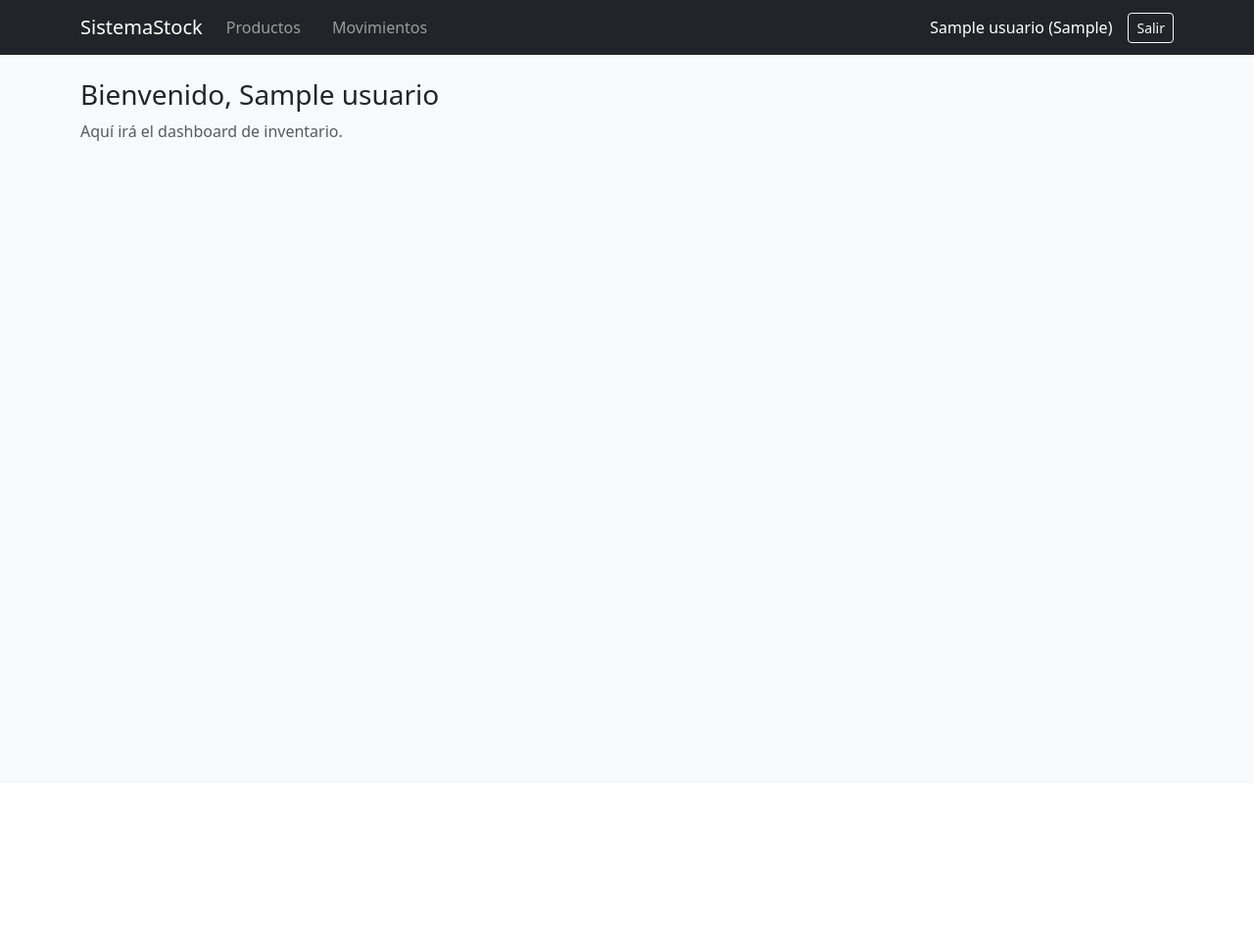
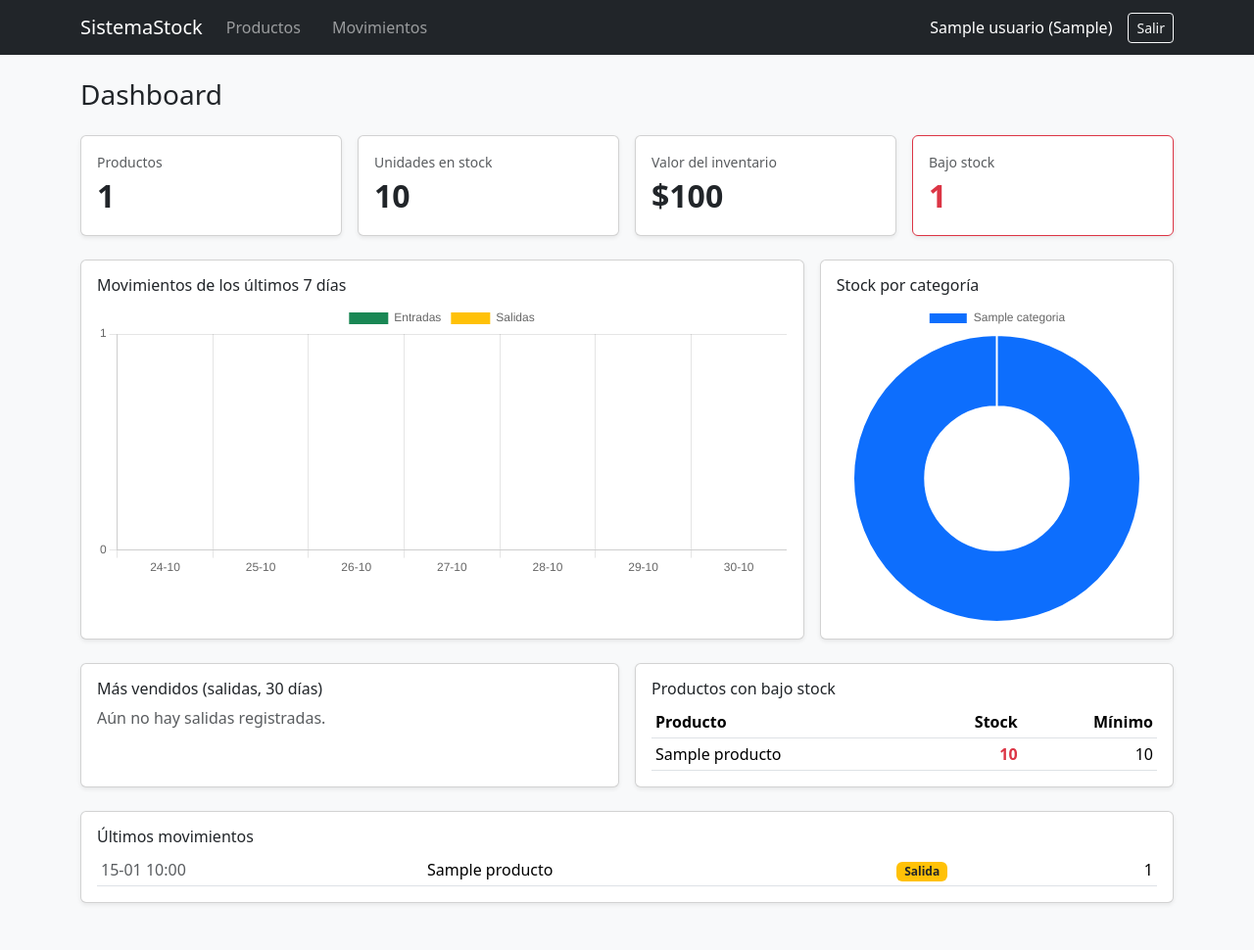
Before and after one commit to fukkasthu/sistemastock, a Flask app: page / in a window 1280 px wide. Shown: the whole page at 98% size. Before the commit the page ends 144 px from the top, so only its background shows below. Run offline with Flask 3, Linux system fonts and the light colour scheme; a user stored in the database is signed in; tables that the repository leaves empty hold one stand-in row (values such as "Sample post").

Commit message:
Dashboard con KPIs y gráficos

```diff
--- a/app/main.py
+++ b/app/main.py
@@ -1,10 +1,89 @@
+from datetime import datetime, timedelta
 from flask import Blueprint, render_template
 from flask_login import login_required
+from sqlalchemy import func
+from app import db
+from app.models import Producto, Categoria, Movimiento
 
 bp = Blueprint("main", __name__)
+
+
+def _clp(valor):
+    return "$" + f"{valor:,.0f}".replace(",", ".")
 
 
 @bp.route("/")
 @login_required
 def index():
-    return render_template("index.html")
+    # ---- KPIs ----
+    total_productos = db.session.query(func.count(Producto.id)).scalar() or 0
+    unidades = db.session.query(func.coalesce(func.sum(Producto.stock_actual), 0)).scalar()
+    valor = db.session.query(
+        func.coalesce(func.sum(Producto.stock_actual * Producto.precio), 0)
+    ).scalar()
+    bajo_stock = (
+        Producto.query.filter(Producto.stock_actual <= Producto.stock_minimo)
+        .order_by(Producto.stock_actual)
+        .all()
+    )
+
+    # ---- Movimientos de los últimos 7 días ----
+    hoy = datetime.utcnow().date()
+    dias = [hoy - timedelta(days=i) for i in range(6, -1, -1)]
+    desde = datetime.combine(dias[0], datetime.min.time())
+    filas = (
+        db.session.query(func.date(Movimiento.fecha), Movimiento.tipo, func.sum(Movimiento.cantidad))
+        .filter(Movimiento.fecha >= desde)
+        .group_by(func.date(Movimiento.fecha), Movimiento.tipo)
+        .all()
+    )
+    totales = {(str(f), t): int(c) for f, t, c in filas}
+    mov_labels = [d.strftime("%d-%m") for d in dias]
+    mov_entradas = [totales.get((str(d), "entrada"), 0) for d in dias]
+    mov_salidas = [totales.get((str(d), "salida"), 0) for d in dias]
+
+    # ---- Stock por categoría ----
+    cats = (
+        db.session.query(
+            func.coalesce(Categoria.nombre, "Sin categoría"),
+            func.coalesce(func.sum(Producto.stock_actual), 0),
+        )
+        .select_from(Producto)
+        .outerjoin(Categoria, Producto.categoria_id == Categoria.id)
+        .group_by(Categoria.nombre)
+        .all()
+    )
+    cat_labels = [c[0] for c in cats]
+    cat_values = [int(c[1]) for c in cats]
+
+    # ---- Top 5 productos con más salidas (30 días) ----
+    hace30 = datetime.utcnow() - timedelta(days=30)
+    top = (
+        db.session.query(Producto.nombre, func.sum(Movimiento.cantidad))
+        .join(Movimiento, Movimiento.producto_id == Producto.id)
+        .filter(Movimiento.tipo == "salida", Movimiento.fecha >= hace30)
+        .group_by(Producto.id, Producto.nombre)
+        .order_by(func.sum(Movimiento.cantidad).desc())
+        .limit(5)
+        .all()
+    )
+    top_labels = [t[0] for t in top]
+    top_values = [int(t[1]) for t in top]
+
+    ultimos = Movimiento.query.order_by(Movimiento.fecha.desc()).limit(5).all()
+
+    return render_template(
+        "index.html",
+        total_productos=total_productos,
+        unidades=int(unidades),
+        valor=_clp(valor),
+        bajo_stock=bajo_stock,
+        mov_labels=mov_labels,
+        mov_entradas=mov_entradas,
+        mov_salidas=mov_salidas,
+        cat_labels=cat_labels,
+        cat_values=cat_values,
+        top_labels=top_labels,
+        top_values=top_values,
+        ultimos=ultimos,
+    )
--- a/app/templates/index.html
+++ b/app/templates/index.html
@@ -1,5 +1,165 @@
 {% extends "base.html" %}
+{% block title %}Dashboard - SistemaStock{% endblock %}
 {% block content %}
-<h1 class="h3">Bienvenido, {{ current_user.nombre }}</h1>
-<p class="text-muted">Aquí irá el dashboard de inventario.</p>
+<h1 class="h3 mb-4">Dashboard</h1>
+
+<div class="row g-3 mb-4">
+    <div class="col-6 col-lg-3">
+        <div class="card shadow-sm h-100">
+            <div class="card-body">
+                <div class="text-muted small">Productos</div>
+                <div class="fs-2 fw-semibold">{{ total_productos }}</div>
+            </div>
+        </div>
+    </div>
+    <div class="col-6 col-lg-3">
+        <div class="card shadow-sm h-100">
+            <div class="card-body">
+                <div class="text-muted small">Unidades en stock</div>
+                <div class="fs-2 fw-semibold">{{ unidades }}</div>
+            </div>
+        </div>
+    </div>
+    <div class="col-6 col-lg-3">
+        <div class="card shadow-sm h-100">
+            <div class="card-body">
+                <div class="text-muted small">Valor del inventario</div>
+                <div class="fs-2 fw-semibold">{{ valor }}</div>
+            </div>
+        </div>
+    </div>
+    <div class="col-6 col-lg-3">
+        <div class="card shadow-sm h-100 {% if bajo_stock %}border-danger{% endif %}">
+            <div class="card-body">
+                <div class="text-muted small">Bajo stock</div>
+                <div class="fs-2 fw-semibold {% if bajo_stock %}text-danger{% endif %}">{{ bajo_stock|length }}</div>
+            </div>
+        </div>
+    </div>
+</div>
+
+<div class="row g-3 mb-4">
+    <div class="col-lg-8">
+        <div class="card shadow-sm h-100">
+            <div class="card-body">
+                <h2 class="h6">Movimientos de los últimos 7 días</h2>
+                <canvas id="chartMov" height="120"></canvas>
+            </div>
+        </div>
+    </div>
+    <div class="col-lg-4">
+        <div class="card shadow-sm h-100">
+            <div class="card-body">
+                <h2 class="h6">Stock por categoría</h2>
+                <canvas id="chartCat"></canvas>
+            </div>
+        </div>
+    </div>
+</div>
+<div class="row g-3 mb-4">
+    <div class="col-lg-6">
+        <div class="card shadow-sm h-100">
+            <div class="card-body">
+                <h2 class="h6">Más vendidos (salidas, 30 días)</h2>
+                {% if top_labels %}
+                <canvas id="chartTop" height="140"></canvas>
+                {% else %}
+                <p class="text-muted mb-0">Aún no hay salidas registradas.</p>
+                {% endif %}
+            </div>
+        </div>
+    </div>
+    <div class="col-lg-6">
+        <div class="card shadow-sm h-100">
+            <div class="card-body">
+                <h2 class="h6">Productos con bajo stock</h2>
+                {% if bajo_stock %}
+                <table class="table table-sm align-middle mb-0">
+                    <thead>
+                        <tr>
+                            <th>Producto</th>
+                            <th class="text-end">Stock</th>
+                            <th class="text-end">Mínimo</th>
+                        </tr>
+                    </thead>
+                    <tbody>
+                        {% for p in bajo_stock[:6] %}
+                        <tr>
+                            <td>{{ p.nombre }}</td>
+                            <td class="text-end text-danger fw-semibold">{{ p.stock_actual }}</td>
+                            <td class="text-end">{{ p.stock_minimo }}</td>
+                        </tr>
+                        {% endfor %}
+                    </tbody>
+                </table>
+                {% else %}
+                <p class="text-success mb-0">Todo el inventario está sobre el mínimo.</p>
+                {% endif %}
+            </div>
+        </div>
+    </div>
+</div>
+
+<div class="card shadow-sm mb-4">
+    <div class="card-body">
+        <h2 class="h6">Últimos movimientos</h2>
+        <table class="table table-sm align-middle mb-0">
+            <tbody>
+                {% for m in ultimos %}
+                <tr>
+                    <td class="text-muted">{{ m.fecha.strftime("%d-%m %H:%M") }}</td>
+                    <td>{{ m.producto.nombre }}</td>
+                    <td>
+                        {% if m.tipo == "entrada" %}<span class="badge bg-success">Entrada</span>
+                        {% else %}<span class="badge bg-warning text-dark">Salida</span>{% endif %}
+                    </td>
+                    <td class="text-end">{{ m.cantidad }}</td>
+                </tr>
+                {% else %}
+                <tr>
+                    <td class="text-muted">Aún no hay movimientos.</td>
+                </tr>
+                {% endfor %}
+            </tbody>
+        </table>
+    </div>
+</div>
+
+<script src="https://cdn.jsdelivr.net/npm/chart.js@4.4.3/dist/chart.umd.min.js"></script>
+<script>
+    new Chart(document.getElementById("chartMov"), {
+        type: "bar",
+        data: {
+            labels: {{ mov_labels| tojson }},
+        datasets: [
+        { label: "Entradas", data: {{ mov_entradas| tojson }}, backgroundColor: "#198754" },
+        { label: "Salidas", data: {{ mov_salidas| tojson }}, backgroundColor: "#ffc107" }
+    ]
+    },
+        options: { scales: { y: { beginAtZero: true, ticks: { precision: 0 } } } }
+  });
+
+    new Chart(document.getElementById("chartCat"), {
+        type: "doughnut",
+        data: {
+            labels: {{ cat_labels| tojson }},
+        datasets: [{ data: {{ cat_values| tojson }},
+        backgroundColor: ["#0d6efd", "#20c997", "#ffc107", "#dc3545", "#6f42c1", "#fd7e14", "#6c757d"] }]
+    }
+  });
+
+    {% if top_labels %}
+    new Chart(document.getElementById("chartTop"), {
+        type: "bar",
+        data: {
+            labels: {{ top_labels| tojson }},
+        datasets: [{ label: "Unidades", data: {{ top_values| tojson }}, backgroundColor: "#0d6efd" }]
+    },
+        options: {
+            indexAxis: "y", plugins: { legend: { display: false } },
+        scales: { x: { beginAtZero: true, ticks: { precision: 0 } } }
+    }
+  });
+    {% endif %}
+</script>
 {% endblock %}
```
